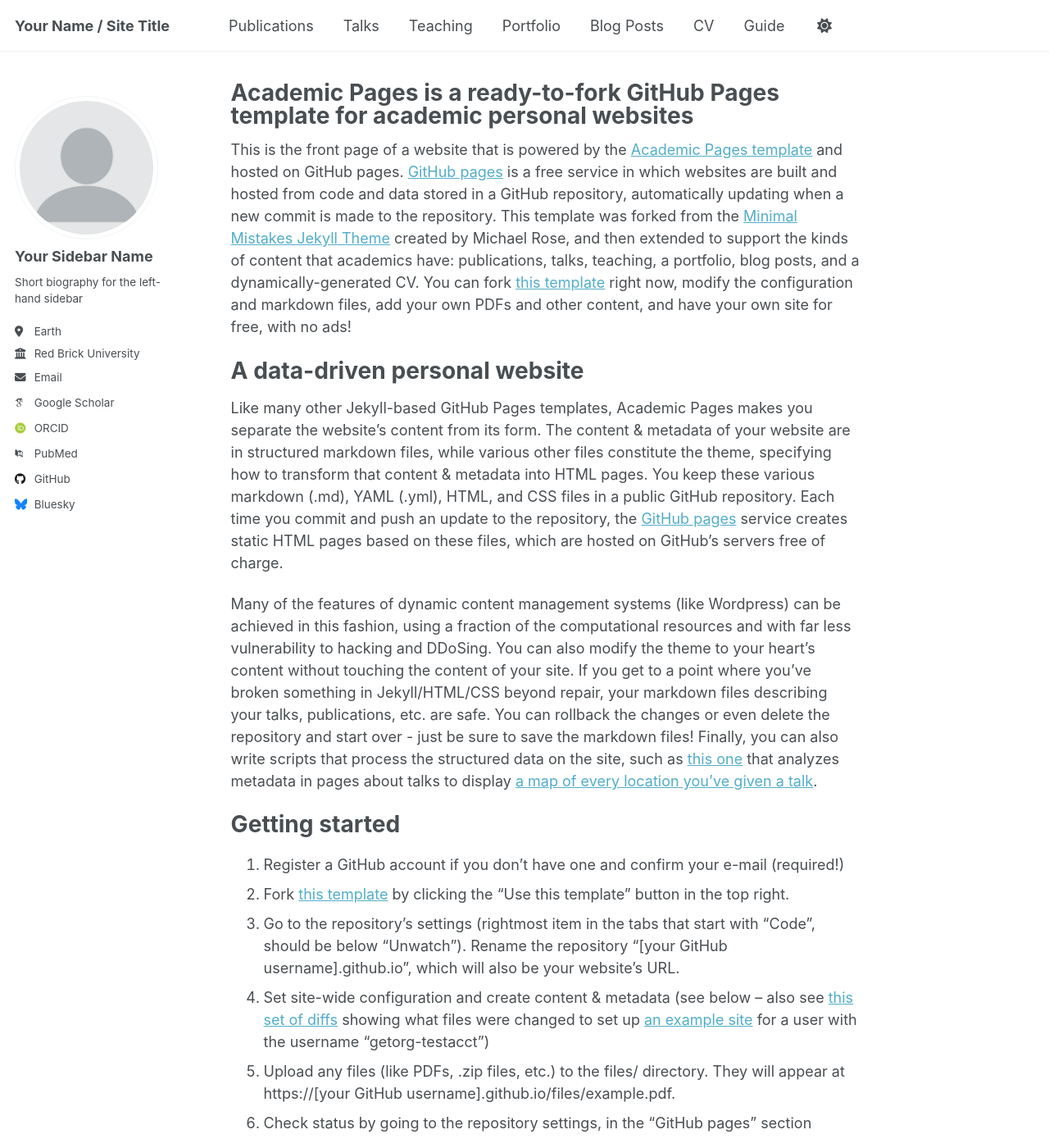
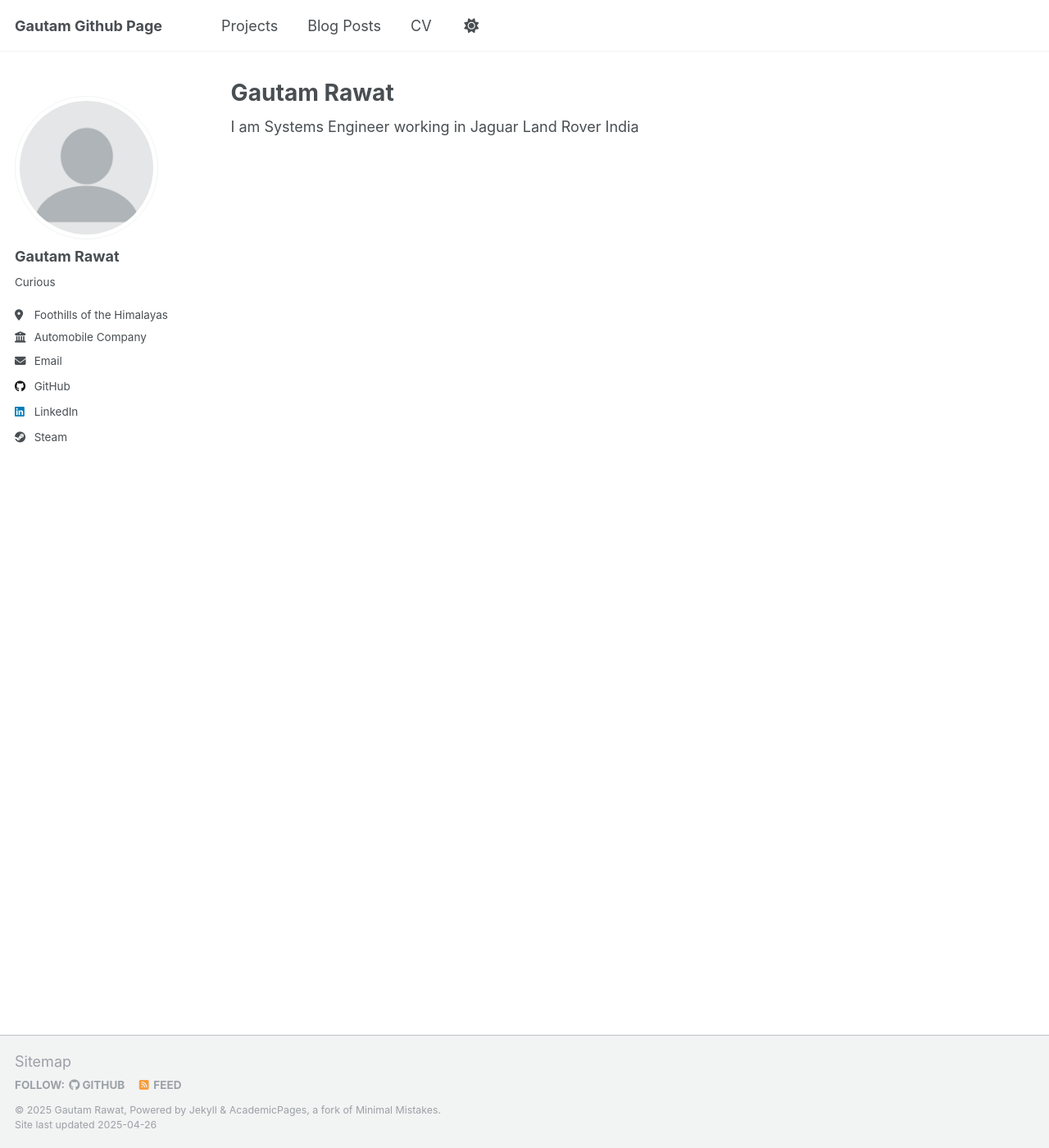
Before and after one commit to impr25/impr25.github.io, a Jekyll site: the page built from _pages/about.md, in a window 1280 px wide and 1400 px high. Shown: the whole window at 82% size. Built offline with Jekyll 4.4.1, drawn with Linux system fonts in a browser that asks for light colours; some web fonts are replaced; some of the changed text lies outside the part shown.

Commit message:
initial commit

```diff
--- a/_config.yml
+++ b/_config.yml
@@ -9,13 +9,13 @@
 # Basic Site Settings
 locale                   : "en-US"
 site_theme               : "default"
-title                    : "Your Name / Site Title"
+title                    : "Gautam Github Page"
 title_separator          : "-"
-name                     : &name "Your Name"
-description              : &description "personal description"
-url                      : https://academicpages.github.io # the base hostname & protocol for your site e.g. "https://[your GitHub username].github.io"
+name                     : &name "Gautam Rawat"
+description              : &description "Curious"
+url                      : https://impr25.github.io # the base hostname & protocol for your site e.g. "https://[your GitHub username].github.io"
 baseurl                  : "" # the subpath of your site, e.g. "/blog"
-repository               : "academicpages/academicpages.github.io"
+repository               : "impr25/impr25.github.io"
 
 # Site Author - The following control what appear as part of the author content on the side bar.
 #               If a field is blank the icon and link will not appear, otherwise it will be shown.
@@ -23,21 +23,21 @@ repository               : "academicpages/academicpages.github.io"
 author:
   # Biographic information
   avatar           : "profile.png"
-  name             : "Your Sidebar Name"
+  name             : "Gautam Rawat"
   pronouns         : # example: "she/her"
-  bio              : "Short biography for the left-hand sidebar"
-  location         : "Earth"
-  employer         : "Red Brick University"
+  bio              : "Curious"
+  location         : "Foothills of the Himalayas"
+  employer         : "Automobile Company"
   uri              : # URL
-  email            : "none@example.org"
+  email            : "gautamrawat2512@gmail.com"
 
   # Academic websites
   arxiv            : # URL - Update with the correct link to your profile
-  googlescholar    : "https://scholar.google.com/citations?user=PS_CX0AAAAAJ"
+  googlescholar    : # "https://scholar.google.com/citations?user=PS_CX0AAAAAJ"
   impactstory      : # URL
-  orcid            : "http://orcid.org/yourorcidurl"
+  orcid            : # "http://orcid.org/yourorcidurl"
   semantic         : # URL
-  pubmed           : "https://www.ncbi.nlm.nih.gov/pubmed/?term=john+snow"
+  pubmed           : # "https://www.ncbi.nlm.nih.gov/pubmed/?term=john+snow"
   researchgate     : # URL
   scopus           : # URL
 
@@ -45,12 +45,12 @@ author:
   bitbucket        : # Username - Update with your username on the site
   codepen          : # Username
   dribbble         : # Username
-  github           : "academicpages"
+  github           : "impr25"
   kaggle           : # Username
   stackoverflow    : # User number or user number and name (i.e., use "1" or "1/jeff-atwood")
 
   # Social media
-  bluesky          : "bsky.app" # Replace this with you Bluesky username
+  bluesky          : # Replace this with you Bluesky username
   facebook         : # Username
   flickr           : # Username
   foursquare       : # Username
@@ -59,12 +59,12 @@ author:
   keybase          : # Username
   instagram        : # Username
   lastfm           : # Username
-  linkedin         : # Username
+  linkedin         : "grawat2512"
   mastodon         : # URL
   medium           : # URL
   pinterest        : # Username
   soundcloud       : # Username
-  steam            : # Username
+  steam            : "imp0ssible"
   telegram         : # URL
   tumblr           : # Username
   twitter          : # Username for X / Twitter
--- a/_data/navigation.yml
+++ b/_data/navigation.yml
@@ -8,17 +8,20 @@
 #      Markdown formatted page while the second is generated using JSON.
 
 main:
-  - title: "Publications"
-    url: /publications/
+  # - title: "Publications"
+  #   url: /publications/
 
-  - title: "Talks"
-    url: /talks/
+  # - title: "Talks"
+  #   url: /talks/
 
-  - title: "Teaching"
-    url: /teaching/
+  # - title: "Teaching"
+  #   url: /teaching/
 
-  - title: "Portfolio"
-    url: /portfolio/
+  # - title: "Portfolio"
+  #   url: /portfolio/
+
+  - title: "Projects"
+    url: /projects/
 
   - title: "Blog Posts"
     url: /year-archive/
@@ -26,8 +29,9 @@ main:
   - title: "CV"
     url: /cv/
 
+
   # - title: "CV"
   #   url: /cv-json/
 
-  - title: "Guide"
-    url: /markdown/
+  # - title: "Guide"
+  #   url: /markdown/
--- a/_pages/about.md
+++ b/_pages/about.md
@@ -1,15 +1,15 @@
 ---
 permalink: /
-title: "Academic Pages is a ready-to-fork GitHub Pages template for academic personal websites"
+title: "Gautam Rawat"
 author_profile: true
 redirect_from:
   - /about/
   - /about.html
 ---
 
-This is the front page of a website that is powered by the [Academic Pages template](https://github.com/academicpages/academicpages.github.io) and hosted on GitHub pages. [GitHub pages](https://pages.github.com) is a free service in which websites are built and hosted from code and data stored in a GitHub repository, automatically updating when a new commit is made to the repository. This template was forked from the [Minimal Mistakes Jekyll Theme](https://mmistakes.github.io/minimal-mistakes/) created by Michael Rose, and then extended to support the kinds of content that academics have: publications, talks, teaching, a portfolio, blog posts, and a dynamically-generated CV. You can fork [this template](https://github.com/academicpages/academicpages.github.io) right now, modify the configuration and markdown files, add your own PDFs and other content, and have your own site for free, with no ads!
+I am Systems Engineer working in Jaguar Land Rover India
 
-A data-driven personal website
+<!-- A data-driven personal website
 ======
 Like many other Jekyll-based GitHub Pages templates, Academic Pages makes you separate the website's content from its form. The content & metadata of your website are in structured markdown files, while various other files constitute the theme, specifying how to transform that content & metadata into HTML pages. You keep these various markdown (.md), YAML (.yml), HTML, and CSS files in a public GitHub repository. Each time you commit and push an update to the repository, the [GitHub pages](https://pages.github.com/) service creates static HTML pages based on these files, which are hosted on GitHub's servers free of charge.
 
@@ -46,4 +46,4 @@ Example: editing a markdown file for a talk
 
 For more info
 ------
-More info about configuring Academic Pages can be found in [the guide](https://academicpages.github.io/markdown/), the [growing wiki](https://github.com/academicpages/academicpages.github.io/wiki), and you can always [ask a question on GitHub](https://github.com/academicpages/academicpages.github.io/discussions). The [guides for the Minimal Mistakes theme](https://mmistakes.github.io/minimal-mistakes/docs/configuration/) (which this theme was forked from) might also be helpful.
+More info about configuring Academic Pages can be found in [the guide](https://academicpages.github.io/markdown/), the [growing wiki](https://github.com/academicpages/academicpages.github.io/wiki), and you can always [ask a question on GitHub](https://github.com/academicpages/academicpages.github.io/discussions). The [guides for the Minimal Mistakes theme](https://mmistakes.github.io/minimal-mistakes/docs/configuration/) (which this theme was forked from) might also be helpful. -->
```
